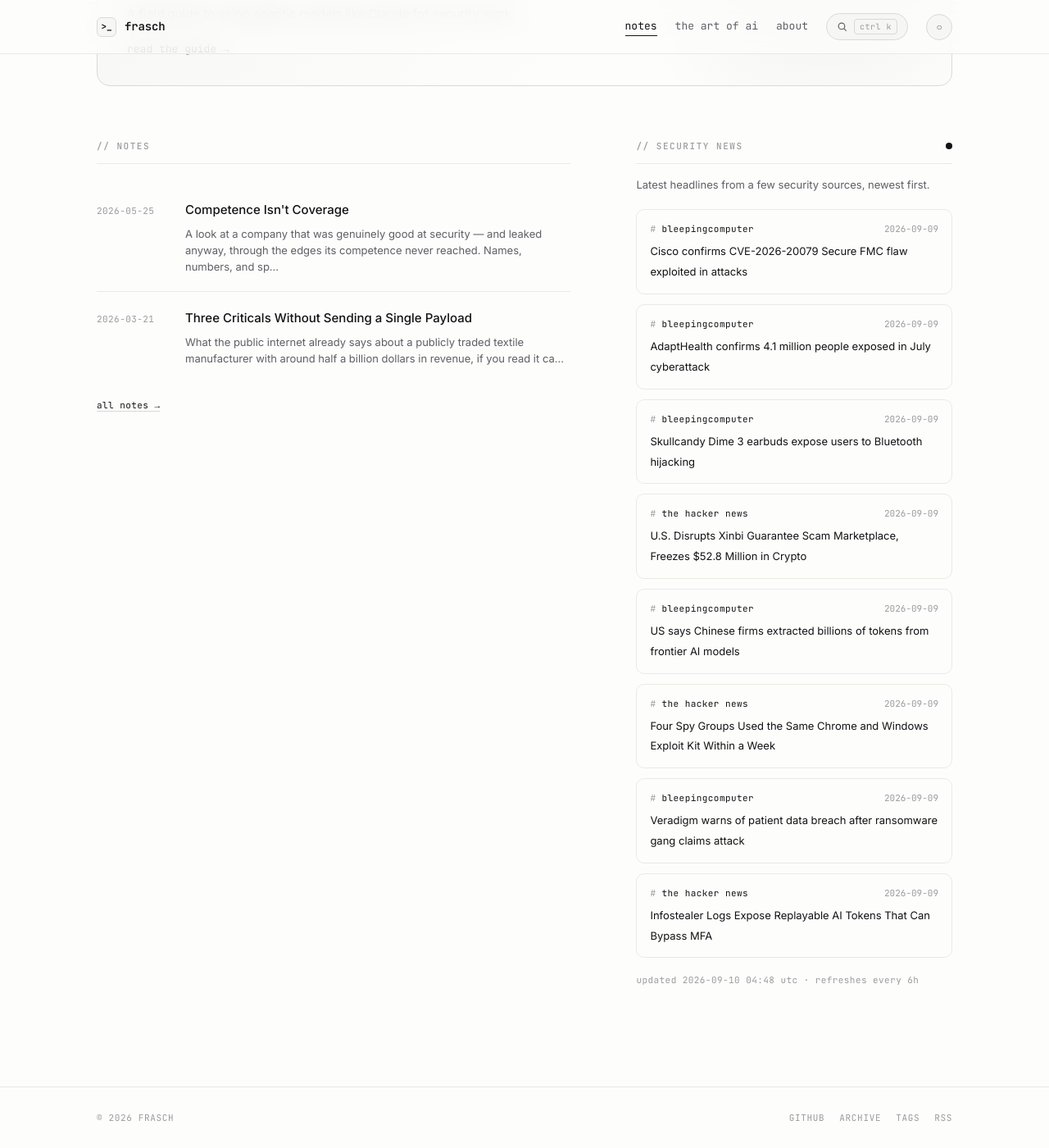
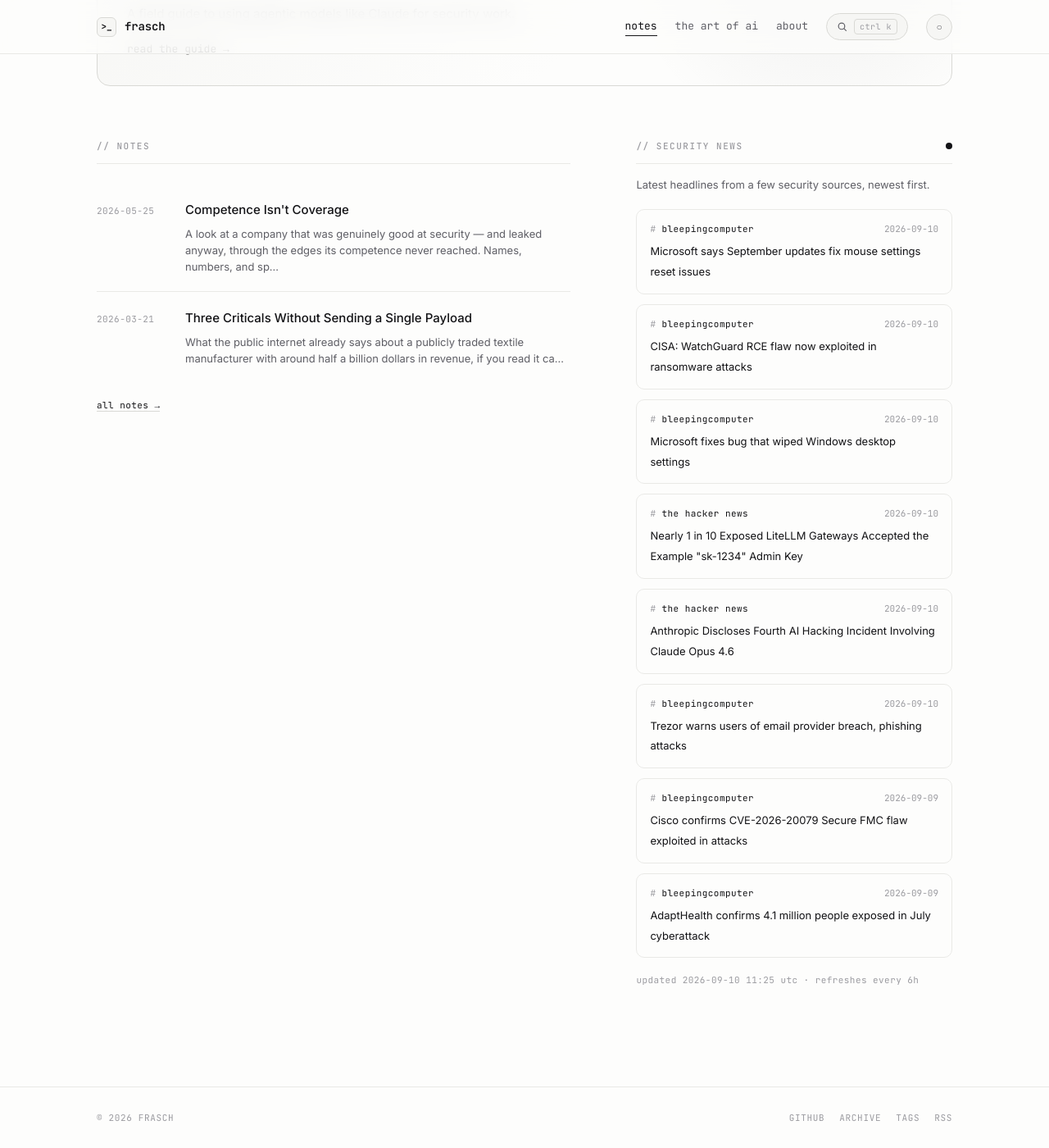
Before and after one commit to whoisfrasch/frasch, a Jekyll site: the page built from index.html, in a window 1280 px wide and 1400 px high, scrolled down 615 px. Shown: the whole window at 82% size. Built offline with Jekyll 4.4.1, drawn with Linux system fonts in a browser that asks for light colours.

Commit message:
Refresh security news feed

```diff
--- a/_data/news.json
+++ b/_data/news.json
@@ -1,6 +1,42 @@
 {
-  "updated": "2026-09-10T04:48:52Z",
+  "updated": "2026-09-10T11:25:42Z",
   "items": [
+    {
+      "source": "bleepingcomputer",
+      "title": "Microsoft says September updates fix mouse settings reset issues",
+      "link": "https://www.bleepingcomputer.com/news/microsoft/microsoft-resolves-mouse-settings-reset-bug-windows-11-update/",
+      "date": "2026-09-10T11:14:28Z"
+    },
+    {
+      "source": "bleepingcomputer",
+      "title": "CISA: WatchGuard RCE flaw now exploited in ransomware attacks",
+      "link": "https://www.bleepingcomputer.com/news/security/cisa-watchguard-rce-flaw-now-exploited-in-ransomware-attacks/",
+      "date": "2026-09-10T09:10:20Z"
+    },
+    {
+      "source": "bleepingcomputer",
+      "title": "Microsoft fixes bug that wiped Windows desktop settings",
+      "link": "https://www.bleepingcomputer.com/news/microsoft/microsoft-fixes-bug-that-wiped-windows-desktop-settings/",
+      "date": "2026-09-10T08:08:16Z"
+    },
+    {
+      "source": "the hacker news",
+      "title": "Nearly 1 in 10 Exposed LiteLLM Gateways Accepted the Example \"sk-1234\" Admin Key",
+      "link": "https://thehackernews.com/2026/09/nearly-1-in-10-exposed-litellm-gateways.html",
+      "date": "2026-09-10T07:12:55Z"
+    },
+    {
+      "source": "the hacker news",
+      "title": "Anthropic Discloses Fourth AI Hacking Incident Involving Claude Opus 4.6",
+      "link": "https://thehackernews.com/2026/09/anthropic-ai-models-breached-real.html",
+      "date": "2026-09-10T07:04:01Z"
+    },
+    {
+      "source": "bleepingcomputer",
+      "title": "Trezor warns users of email provider breach, phishing attacks",
+      "link": "https://www.bleepingcomputer.com/news/security/trezor-warns-users-of-email-provider-breach-phishing-attacks/",
+      "date": "2026-09-10T06:56:33Z"
+    },
     {
       "source": "bleepingcomputer",
       "title": "Cisco confirms CVE-2026-20079 Secure FMC flaw exploited in attacks",
@@ -12,42 +48,6 @@
       "title": "AdaptHealth confirms 4.1 million people exposed in July cyberattack",
       "link": "https://www.bleepingcomputer.com/news/security/adapthealth-confirms-41-million-people-exposed-in-july-cyberattack/",
       "date": "2026-09-09T21:30:36Z"
-    },
-    {
-      "source": "bleepingcomputer",
-      "title": "Skullcandy Dime 3 earbuds expose users to Bluetooth hijacking",
-      "link": "https://www.bleepingcomputer.com/news/security/skullcandy-dime-3-earbuds-expose-users-to-bluetooth-hijacking/",
-      "date": "2026-09-09T21:02:14Z"
-    },
-    {
-      "source": "the hacker news",
-      "title": "U.S. Disrupts Xinbi Guarantee Scam Marketplace, Freezes $52.8 Million in Crypto",
-      "link": "https://thehackernews.com/2026/09/us-disrupts-xinbi-guarantee-scam.html",
-      "date": "2026-09-09T18:26:05Z"
-    },
-    {
-      "source": "bleepingcomputer",
-      "title": "US says Chinese firms extracted billions of tokens from frontier AI models",
-      "link": "https://www.bleepingcomputer.com/news/security/us-says-chinese-firms-extracted-billions-of-tokens-from-frontier-ai-models/",
-      "date": "2026-09-09T16:48:33Z"
-    },
-    {
-      "source": "the hacker news",
-      "title": "Four Spy Groups Used the Same Chrome and Windows Exploit Kit Within a Week",
-      "link": "https://thehackernews.com/2026/09/four-spy-groups-used-same-chrome-and.html",
-      "date": "2026-09-09T16:34:05Z"
-    },
-    {
-      "source": "bleepingcomputer",
-      "title": "Veradigm warns of patient data breach after ransomware gang claims attack",
-      "link": "https://www.bleepingcomputer.com/news/security/veradigm-discloses-patient-data-breach-after-gentlemen-gang-claims-attack/",
-      "date": "2026-09-09T15:31:23Z"
-    },
-    {
-      "source": "the hacker news",
-      "title": "Infostealer Logs Expose Replayable AI Tokens That Can Bypass MFA",
-      "link": "https://thehackernews.com/2026/09/infostealer-logs-expose-replayable-ai.html",
-      "date": "2026-09-09T14:23:55Z"
     }
   ]
 }
```
